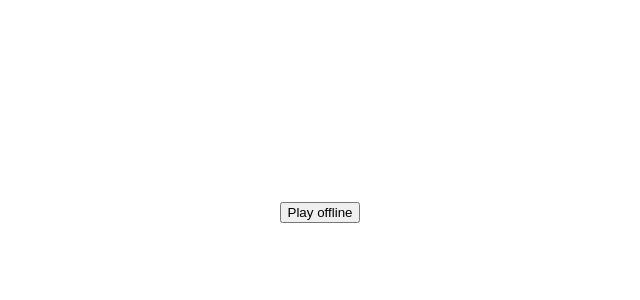
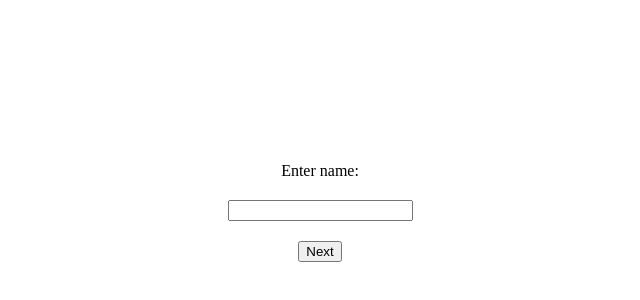
Before and after one commit to MNewbigging/rps-royale, a React (Vite) app: page / in a window 1280 px wide. Shown: the part 188-488 px from the top of the page, without its empty margins (320-960 px from the left). Built offline with nearby package versions, Linux system fonts and the light colour scheme.

Commit message:
create player

```diff
--- a/src/app-state/app-state.ts
+++ b/src/app-state/app-state.ts
@@ -1,20 +1,22 @@
 import { eventListener } from "../events/event-listener";
 import { Game } from "./game";
-
-export enum Screen {
-  MainMenu,
-  Game,
-}
+import { Player } from "./player";
 
 class AppState {
-  screen: Screen = Screen.MainMenu;
+  player?: Player;
   game?: Game;
+
+  createPlayer(name: string) {
+    // Create the new player object
+    const id = crypto.randomUUID(); // only available locally or via HTTPS
+    this.player = new Player(id, name);
+    eventListener.fire("created-player", null);
+  }
 
   newGame = () => {
     console.log("new offline game");
 
     this.game = new Game();
-    this.screen = Screen.Game;
 
     eventListener.fire("game-started", null);
   };
--- /dev/null
+++ b/src/app-state/player.ts
@@ -0,0 +1,3 @@
+export class Player {
+  constructor(public id: string, public name: string) {}
+}
--- /dev/null
+++ b/src/app-state/server-mock.ts
@@ -0,0 +1,3 @@
+class ServerMock {}
+
+export const server = new ServerMock();
--- a/src/components/App.tsx
+++ b/src/components/App.tsx
@@ -1,16 +1,22 @@
-import { appState, Screen } from "../app-state/app-state";
+import { appState } from "../app-state/app-state";
 import { useEventUpdater } from "../hooks/use-event-updater";
 import { GameScreen } from "./game-screen/game-screen";
 import { MainMenu } from "./main-menu/main-menu";
+import { NameScreen } from "./name-screen/name-screen";
 
 export function App() {
-  useEventUpdater("game-started");
+  useEventUpdater("created-player", "game-started");
 
-  let screen: JSX.Element = <MainMenu />;
-
-  if (appState.screen === Screen.Game && appState.game) {
-    screen = <GameScreen game={appState.game} />;
+  // If the player is new (not cached from previous session)
+  if (!appState.player) {
+    return <NameScreen />;
   }
 
-  return screen;
+  // If there is no game in progress
+  if (!appState.game) {
+    return <MainMenu />;
+  }
+
+  // Show the game in progress
+  return <GameScreen game={appState.game} />;
 }
--- /dev/null
+++ b/src/components/name-screen/name-screen.scss
@@ -0,0 +1,10 @@
+.name-screen {
+  width: 100%;
+  height: 100%;
+
+  display: flex;
+  flex-direction: column;
+  justify-content: center;
+  align-items: center;
+  gap: 20px;
+}
--- /dev/null
+++ b/src/components/name-screen/name-screen.tsx
@@ -0,0 +1,21 @@
+import { useState } from "react";
+import "./name-screen.scss";
+import { Button } from "../common/button/button";
+import { appState } from "../../app-state/app-state";
+
+export function NameScreen() {
+  const [name, setName] = useState("");
+
+  const onChangeName = (e: React.ChangeEvent<HTMLInputElement>) => {
+    const value = e.target.value;
+    setName(value);
+  };
+
+  return (
+    <div className="name-screen">
+      <span>Enter name:</span>
+      <input type="text" value={name} onChange={onChangeName} />
+      <Button text="Next" onClick={() => appState.createPlayer(name)} />
+    </div>
+  );
+}
--- a/src/events/event-listener.ts
+++ b/src/events/event-listener.ts
@@ -1,4 +1,5 @@
 export interface EventMap {
+  "created-player": null;
   "game-started": null;
   "show-choices": null;
 }
```
